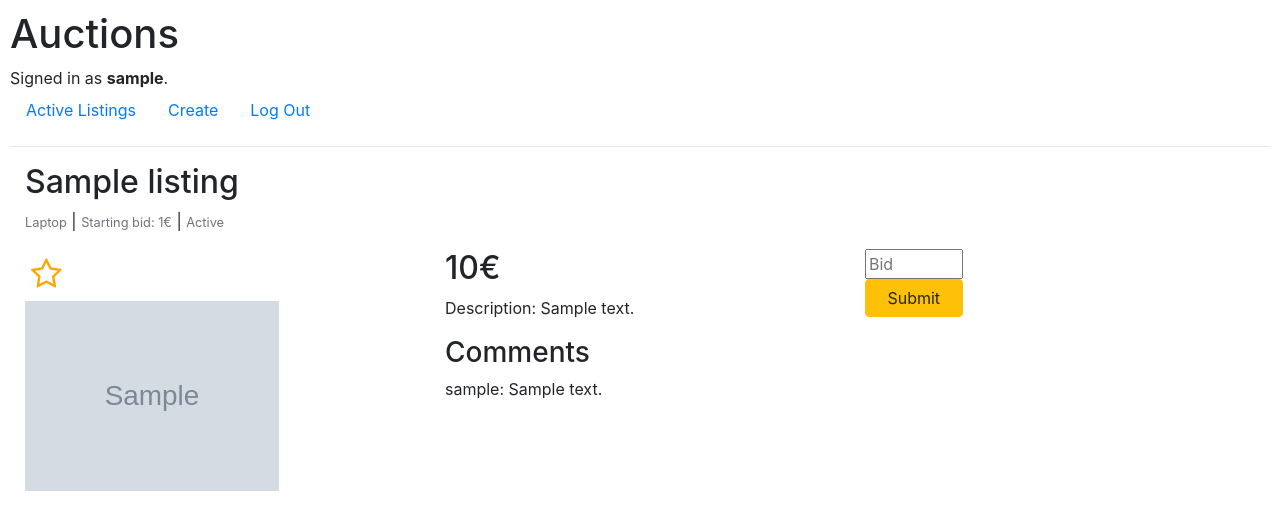
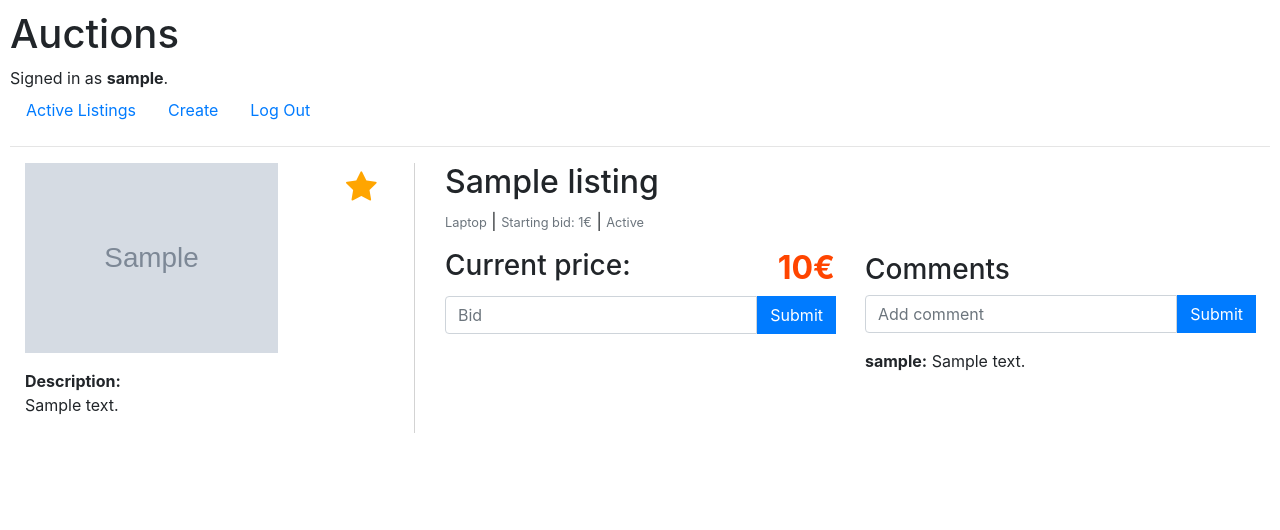
Before and after one commit to florestankorp/CS50W-project2-NEW, a Django app: page /listing/1 in a window 1280 px wide. Shown: the top 530 px of the page. Run offline with Django 3.2, Linux system fonts and the light colour scheme; a user stored in the database is signed in; tables that the repository leaves empty hold one stand-in row (values such as "Sample post"); grey boxes marked "Sample" are stand-in pictures; one stand-in notice (Sample message) is shown; some libraries are stand-ins or nearby versions.

Commit message:
* updated styling for listings page * added error handling * added comments functionality * refactored listings page / changed layout

```diff
--- a/auctions/static/auctions/styles.css
+++ b/auctions/static/auctions/styles.css
@@ -2,10 +2,23 @@ body {
     padding: 10px;
 }
 
-form {
+.login-form, .register-form {
     display: flex;
     flex-direction: column;
     width: 25%;
+}
+
+.watch-button-form {
+    right: 20%;
+    position: absolute;
+}
+
+.mt-90 {
+    margin-top: 90px;
+}
+
+.mt-10 {
+    margin-top: 10px;
 }
 
 img {
@@ -23,8 +36,55 @@ button.btn.btn-primary {
     font-size: 33px;
     border: 0;
     width: 0;
+    padding: 0;
 }
 
 button:focus {
     outline: 0;
 }
+
+a.btn.btn-primary {
+    color: initial;
+    background-color: initial;
+    border: 0;
+}
+
+.listing {
+    display: flex;
+}
+
+.bid {
+    display: flex;
+    justify-content: space-between;
+}
+
+.price {
+    font-weight: bold;
+    color: orangered;
+}
+
+.normal {
+    font-weight: normal;
+}
+
+.bold {
+    font-weight: bold;
+}
+
+.bolder {
+    font-weight: 900;
+}
+
+.listing-info {
+    border-right: lightgrey 1px solid;
+}
+
+.error {
+    padding: 0;
+    list-style: none;
+    color: orangered;
+}
+
+ul {
+    padding: 0;
+}
--- a/auctions/templates/auctions/index.html
+++ b/auctions/templates/auctions/index.html
@@ -10,7 +10,7 @@
      <div class="card"
           style="width: 18rem;">
           <a href="{% url 'auctions:listing' listing.pk %}"
-             class="btn btn-primary">
+             class="btn">
                <h5 class="card-header text-left">{{listing.title}}</h5>
                <img class="card-img-top"
                     src="{{listing.image_url}}"
--- a/auctions/templates/auctions/listing.html
+++ b/auctions/templates/auctions/listing.html
@@ -1,6 +1,34 @@
 {% extends "auctions/layout.html" %}
 {% block body %}
 <div class="container-fluid">
+    <div class="row">
+        <div class="col-sm listing">
+            <div class="listing-info">
+                <img src="{{listing.image_url}}"
+                     alt="Image for {{listing.title}}">
+                <p class="mt-3 mb-0 bold">Description:</p>
+                <p>{{listing.description}}</p>
+            </div>
+            {% if request.user.is_authenticated and listing.active %}
+            <form class="watch-button-form"
+                  action="{% url 'auctions:listing' listing.pk %}"
+                  method="post">
+                {% csrf_token %}
+                {% if is_watched %}
+                <button class="watch-button"
+                        type="submit"
+                        value=watch
+                        name=watch><i class="fa fa-star"></i></button>
+                {% else %}
+                <button class="watch-button"
+                        type="submit"
+                        value=watch
+                        name=watch><i class="fa fa-star-o"></i></button>
+                {% endif %}
+            </form>
+            {% endif %}
+        </div>
+        <div class="col-sm">
             <h2>{{listing.title}}</h2>
             <p class="card-text">
                 <small class="text-muted">{{listing.get_category_display}}</small> |
@@ -13,52 +41,73 @@
                     {% endif %}
                 </small>
             </p>
-    <div class="row">
-        <div class="col-sm">
-            {% if request.user.is_authenticated %}
+            <div class="bid">
+                <h3>Current price:</h3>
+                <h2 class="price">{{listing.price}}€</h2>
+            </div>
+            {% if request.user.is_authenticated and listing.active %}
             <form action="{% url 'auctions:listing' listing.pk %}"
                   method="post">
                 {% csrf_token %}
+                <div class="input-group">
+                    <input class="form-control"
+                           type="number"
+                           name="bid"
+                           placeholder="Bid">
+                    <span class="input-group-prepend">
+                        <input type="submit"
+                               class="btn btn-primary" />
+                    </span>
+                </div>
+            </form>
 
-                {% if is_watched %}
-                <button class="watch-button"
-                        type="submit"
-                        value=watch
-                        name=watch><i class="fa fa-star-o"></i></button>
-                {% else %}
-                <button class="watch-button"
-                        type="submit"
-                        value=watch
-                        name=watch><i class="fa fa-star"></i></button>
             {% endif %}
-            </form> {% endif %}
-            <img src="{{listing.image_url}}"
-                 alt="Image for {{listing.title}}">
+            {% if messages %}
+            <ul class="mt-10">
+                {% for message in messages %}
+                {% if message.level == DEFAULT_MESSAGE_LEVELS.ERROR and message.extra_tags == 'bid' %}
+                <li class="error">{{ message }}</li>
+                {% endif %}
+                {% endfor %}
+            </ul>
+            {% endif %}
         </div>
         <div class="col-sm">
-            <h2>{{listing.price}}€</h2>
-            <p>Description: {{listing.description}}</p>
-            <div>
+            <div class="mt-90">
                 <h3>Comments</h3>
+                {% if request.user.is_authenticated and listing.active %}
+                <form action="{% url 'auctions:listing' listing.pk %}"
+                      method="post">
+                    {% csrf_token %}
+                    <div class="input-group add-comment-form">
+                        <input class="form-control"
+                               type="text"
+                               name="comment"
+                               placeholder="Add comment">
+                        <span class="input-group-prepend">
+                            <input type="submit"
+                                   class="btn btn-primary" />
+                        </span>
+                    </div>
+                    {% endif %}
+                    {% if messages %}
+                    <ul class="mt-10">
+                        {% for message in messages %}
+                        {% if message.level == DEFAULT_MESSAGE_LEVELS.ERROR and message.extra_tags == 'comment' %}
+                        <li class="error">{{ message }}</li>
+                        {% endif %}
+                        {% endfor %}
+                    </ul>
+                    {% endif %}
+                    <div class="mt-3">
                         {% for comment in comments %}
-                <p>{{ comment.user }}: {{ comment.content }}</p>
+                        <p><span class="bold">{{ comment.user }}:</span> {{ comment.content }}</p>
                         {% empty %}
                         <p>No comments yet.</p>
                         {% endfor %}
                     </div>
             </div>
-        <div class="col-sm">
-            {% if request.user.is_authenticated %}
-            <form action="{% url 'auctions:listing' listing.pk %}"
-                  method="post">
-                {% csrf_token %}
 
-                <input type="number"
-                       name="bid"
-                       placeholder="Bid">
-                <input type="submit"
-                       class="btn btn-warning" />
-                {% endif %}
         </div>
     </div>
 </div>
--- a/auctions/templates/auctions/login.html
+++ b/auctions/templates/auctions/login.html
@@ -8,7 +8,8 @@
 <div>{{ message }}</div>
 {% endif %}
 
-<form action="{% url 'auctions:login' %}"
+<form class="login-form"
+      action="{% url 'auctions:login' %}"
       method="post">
        {% csrf_token %}
        <div class="form-group">
--- a/auctions/templates/auctions/register.html
+++ b/auctions/templates/auctions/register.html
@@ -8,7 +8,8 @@
 <div>{{ message }}</div>
 {% endif %}
 
-<form action="{% url 'auctions:register' %}"
+<form class="register-form"
+      action="{% url 'auctions:register' %}"
       method="post">
        {% csrf_token %}
        <div class="form-group">
--- a/auctions/views.py
+++ b/auctions/views.py
@@ -1,4 +1,5 @@
 from django import forms
+from django.contrib import messages
 from django.contrib.auth import authenticate, login, logout
 from django.contrib.auth.decorators import login_required
 from django.db import IntegrityError
@@ -108,13 +109,32 @@ def listing(request, listing_id):
         user = User.objects.get(username=request.user)
 
         if request.method == "POST":
-            if "watch" in request.POST:
+            print(request.POST)
+            if request.POST.get("watch"):
                 toggle_watched(user, listing)
                 return HttpResponseRedirect(reverse("auctions:listing", kwargs={"listing_id": listing_id}))
 
-            if "bid" in request.POST and not request.POST["bid"] == "":
+            if "bid" in request.POST:
+                if request.POST["bid"] == "":
+                    messages.add_message(request, messages.ERROR, "Please enter a bid", extra_tags="bid")
+                    return HttpResponseRedirect(reverse("auctions:listing", kwargs={"listing_id": listing_id}))
+
                 bid = int(request.POST["bid"])
-                place_bid(user, bid, listing)
+
+                if place_bid(user, bid, listing) == 0:
+                    messages.add_message(request, messages.SUCCESS, "Success")
+                    return HttpResponseRedirect(reverse("auctions:listing", kwargs={"listing_id": listing_id}))
+                else:
+                    messages.add_message(request, messages.ERROR, "The bid was too low")
+                    return HttpResponseRedirect(reverse("auctions:listing", kwargs={"listing_id": listing_id}))
+
+            if "comment" in request.POST:
+                if request.POST["comment"] == "":
+                    messages.add_message(request, messages.ERROR, "Please enter a comment", extra_tags="comment")
+                    return HttpResponseRedirect(reverse("auctions:listing", kwargs={"listing_id": listing_id}))
+
+                comment = request.POST["comment"]
+                place_comment(user, comment, listing)
                 return HttpResponseRedirect(reverse("auctions:listing", kwargs={"listing_id": listing_id}))
 
         listing_in_watchlist = Watchlist.objects.filter(user=user, listing=listing[0])
@@ -150,3 +170,22 @@ def place_bid(user, bid, listing):
     if bid > fetched_listing.price:
         fetched_listing.price = bid
         fetched_listing.save()
+        return 0
+    else:
+        return 1
+
+
+def place_comment(user, comment, listing):
+    fetched_comment = Comment(user=user, listing=listing[0], content=comment)
+    fetched_comment.save()
+
+
+"""
+
+if
+- user is signed in
+- user is the one who created the listing
+- then user should have the ability to “close” the auction from this page,
+- which makes the highest bidder the winner of the auction and
+- which makes the listing no longer active.
+"""
```
Lines whose indentation alone changed are shown as unchanged.
